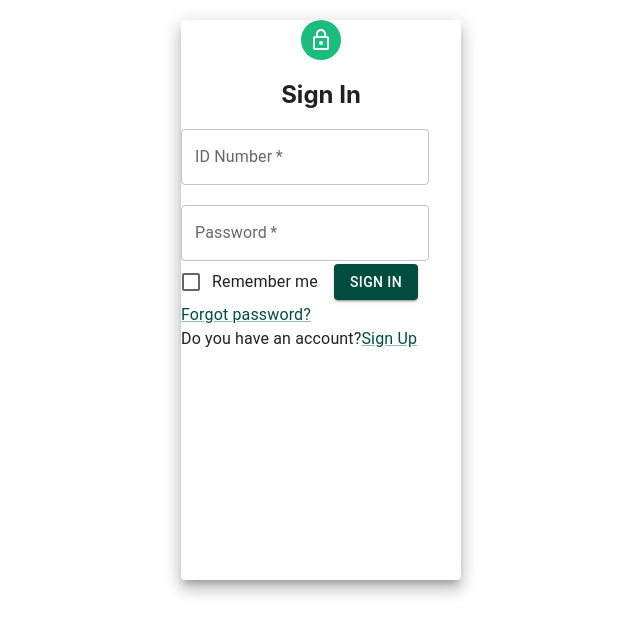
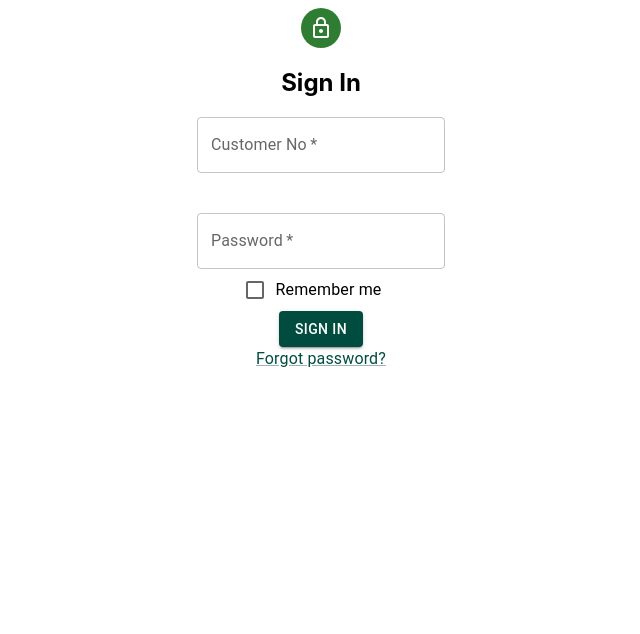
Before and after one commit to Berat-Aktas/GraduationProject, a React (Create React App) app in the folder project1/: page /login in a window 1280 px wide. Shown: the top 634 px of the page, without its empty margins (319-959 px from the left). Built offline with nearby package versions, Linux system fonts and the light colour scheme.

Commit message:
Geliştirme yapıldı
Login Güncellendi
Register kalktı çünkü bankaya kendşmşz kaydolamayız

```diff
--- a/project1/src/App.css
+++ b/project1/src/App.css
@@ -35,19 +35,19 @@
 }
 
 /*Footer*/
-.footer {
+/* .footer {
   position: fixed;
   right: 0;
   bottom: 0;
-  /* background-color: #282c34;  */
+  /* background-color: #282c34;
   color: green;
   padding: 10px 20px;
   width: 100%;
-  box-sizing: border-box; /* Ekstra padding ve border genişliğinin toplam genişliği etkilememesini sağlar */
-  text-align: center; /* İçerik ortalanır */
+  box-sizing: border-box;
+  text-align: center;
   z-index: 1000;}
 
 .footer p {
   margin: 0;
   font-size: calc(10px + 1vmin);
-}
+} */
--- a/project1/src/components/layout/AppLayout.js
+++ b/project1/src/components/layout/AppLayout.js
@@ -2,7 +2,7 @@ import React, { useState } from 'react';
 import Navbar from '../navbar/Navbar';
 //import Sidebar from '../navbar/Sidebar';
 import { Box } from '@mui/material';
-import Sidebar2 from '../navbar/Sidebar2';
+//import Sidebar2 from '../navbar/Sidebar2';
 import Footer from '../navbar/Footer';
 import { Outlet } from 'react-router-dom';
 
--- a/project1/src/components/navbar/Navbar.js
+++ b/project1/src/components/navbar/Navbar.js
@@ -1,29 +1,20 @@
-import * as React from 'react';
-import AppBar from '@mui/material/AppBar';
-import Box from '@mui/material/Box';
-import Toolbar from '@mui/material/Toolbar';
-import Typography from '@mui/material/Typography';
+import React, { useState } from 'react';
 import IconButton from '@mui/material/IconButton';
 import MenuIcon from '@mui/icons-material/Menu';
-//import Sidebar from './Sidebar';
 import AccountCircle from '@mui/icons-material/AccountCircle';
-import MenuItem from '@mui/material/MenuItem';
-import Menu from '@mui/material/Menu';
 import AccountBalanceIcon from '@mui/icons-material/AccountBalance';
 import ExitToAppIcon from '@mui/icons-material/ExitToApp';
 import PersonIcon from '@mui/icons-material/Person';
+import Sidebar2 from './Sidebar2';
+import { Drawer, Menu, MenuItem, Box, Toolbar, Typography, AppBar, Grid } from '@mui/material';
 
 
 function Navbar() {
 
-  const [auth, setAuth] = React.useState(true);
-  const [anchorEl, setAnchorEl] = React.useState(null);
+  const [auth, setAuth] = useState(true);
+  const [anchorEl, setAnchorEl] = useState(null);
 
-  /*
-  const handleChange = (event) => {
-    setAuth(event.target.checked);
-  };
-*/
+
   const handleMenu = (event) => {
     setAnchorEl(event.currentTarget);
   };
@@ -32,23 +23,11 @@ function Navbar() {
     setAnchorEl(null);
   };
 
-  const [state, setState] = React.useState({
-    top: false,
-    left: true,
-    bottom: false,
-    right: false,
-  });
-
-  const toggleDrawer = (anchor, open) => (event) => {
-    if (event.type === 'keydown' && (event.key === 'Tab' || event.key === 'Shift')) {
-      return;
-    }
-
-    setState({ ...state, [anchor]: open });
-  };
   return (
     <Box sx={{ flexGrow: 1 }}>
-      <AppBar position="static">
+      <Grid container>
+        <Grid item xs={12}>
+          <AppBar  position="static" style={{ zIndex: 1201 }}>
             <Toolbar>
               <IconButton
                 size="large"
@@ -56,8 +35,7 @@ function Navbar() {
                 color="inherit"
                 aria-label="menu"
                 sx={{ mr: 2 }}
-            onClick={toggleDrawer("left", !state.left)}
-          >
+                onClick={null}           >
                 <MenuIcon />
               </IconButton>
               <AccountBalanceIcon />
@@ -106,6 +84,9 @@ function Navbar() {
               )}
             </Toolbar>
           </AppBar>
+        </Grid>
+      </Grid>
+
     </Box>
   );
 }
--- a/project1/src/pages/Auth/Login.js
+++ b/project1/src/pages/Auth/Login.js
@@ -1,26 +1,33 @@
 import React from 'react';
-import {Grid, Paper, Avatar, TextField, Button, Typography, Link} from '@mui/material';
+import { Grid, Avatar, TextField, Button, Typography, Link, Box } from '@mui/material';
 import LockOutlinedIcon from '@mui/icons-material/LockOutlined';
 import FormControlLabel from '@mui/material/FormControlLabel';
 import Checkbox from '@mui/material/Checkbox';
 
 function Login() {
 
-const paperStyle={paddin: 20, height: '70vh', width: 280, margin: "20px auto"}
-const avatarStyle={backgroundColor: '#1bbd7e'}
+
 
   return (
     <Grid>
-    <Paper elevation={10} style={paperStyle} >
+      <Box
+        sx={{
+          display: "flex",
+          flexDirection: "column",
+          justifyContent: 'center',
+          alignItems: "center",
+          height: "100%",
+        }}
+      >
         <Grid align='center'>
-           <Avatar  style={avatarStyle}  ><LockOutlinedIcon /></Avatar>
+          <Avatar sx={{ m: 1 , bgcolor: "success.main"}}  ><LockOutlinedIcon /></Avatar>
           <h2>Sign In</h2>
         </Grid>
-           <TextField  label='ID Number' placeholder='Enter ID Number'  required  />
+        <TextField label='Customer No' placeholder='Enter Customer No' required />
         <br></br>
         <br></br>
 
-           <TextField  label='Password' placeholder='Enter Password' type='password'  required />
+        <TextField label='Password' placeholder='Enter Password' type='password' required />
         <FormControlLabel
           control={
             <Checkbox
@@ -38,14 +45,7 @@ const avatarStyle={backgroundColor: '#1bbd7e'}
             Forgot password?
           </Link>
         </Typography>
-
-           <Typography> Do you have an account?
-           <Link href='#' >
-           Sign Up
-           </Link>
-           </Typography>
-
-    </Paper>
+      </Box>
     </Grid>
   )
 }
--- a/project1/src/pages/Auth/Register.js
+++ /dev/null
@@ -1,37 +0,0 @@
-import React from 'react';
-import {Grid, Paper, Avatar, TextField, Button, Typography, Link} from '@mui/material';
-import LockOutlinedIcon from '@mui/icons-material/LockOutlined';
-import FormControlLabel from '@mui/material/FormControlLabel';
-import Checkbox from '@mui/material/Checkbox';
-
-function Register() {
-
-const paperStyle={paddin: 20, height: '70vh', width: 280, margin: "20px auto"}
-const avatarStyle={backgroundColor: '#1bbd7e'}
-  return (
-<Grid>
-    <Paper elevation={10} style={paperStyle} >
-           <Grid align='center'>
-           <Avatar  style={avatarStyle}  ><LockOutlinedIcon /></Avatar>
-           <h2>Register</h2>
-           </Grid>
-           <TextField  label='ID Number' placeholder='Enter ID Number' fullWidth required  />
-           <TextField  label='Password' placeholder='Enter Password' type='password' fullWidth required />
-           <TextField  label='Re-Password' placeholder='Re-Enter Password' type='password' fullWidth required />
-
-
-           <Button type='submit' color='primary' variant='contained' fullWidth >Sign In</Button>
-
-
-
-           <Typography> Do you have an account?
-           <Link href='#' >
-           Sign Up
-           </Link>
-           </Typography>
-
-    </Paper>
-</Grid>  )
-};
-
-export default Register;
--- a/project1/src/routes/SiteRoutes.js
+++ b/project1/src/routes/SiteRoutes.js
@@ -9,7 +9,6 @@ import AppLayout from "../components/layout/AppLayout";
 // Sayfaları import edin
 //pages
 import Login from "../pages/Auth/Login";
-import Register from "../pages/Auth/Register";
 import CheckBalance from './../pages/CheckBalance';
 import DepositMoney from './../pages/DepositMoney';
 import TransferMoney from './../pages/TransferMoney';
@@ -24,7 +23,6 @@ const SiteRoutes = () => {
     let routes = useRoutes([
         { path: "/", element: <Navigate to="/main-page" /> },
         { path: "/login", element: <Login /> },
-        { path: "/register", element: <Register /> },
        // { path: "/main-page", element: <BankWise /> },
         {
             path: "/",
```
Lines whose indentation alone changed are shown as unchanged.
